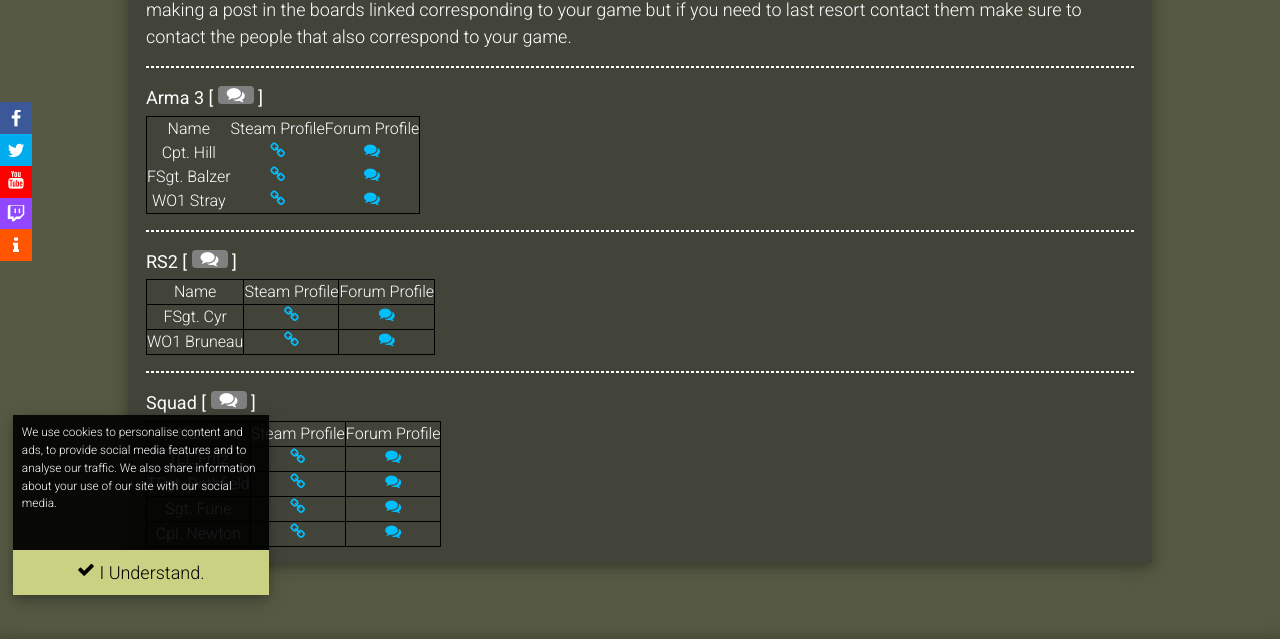
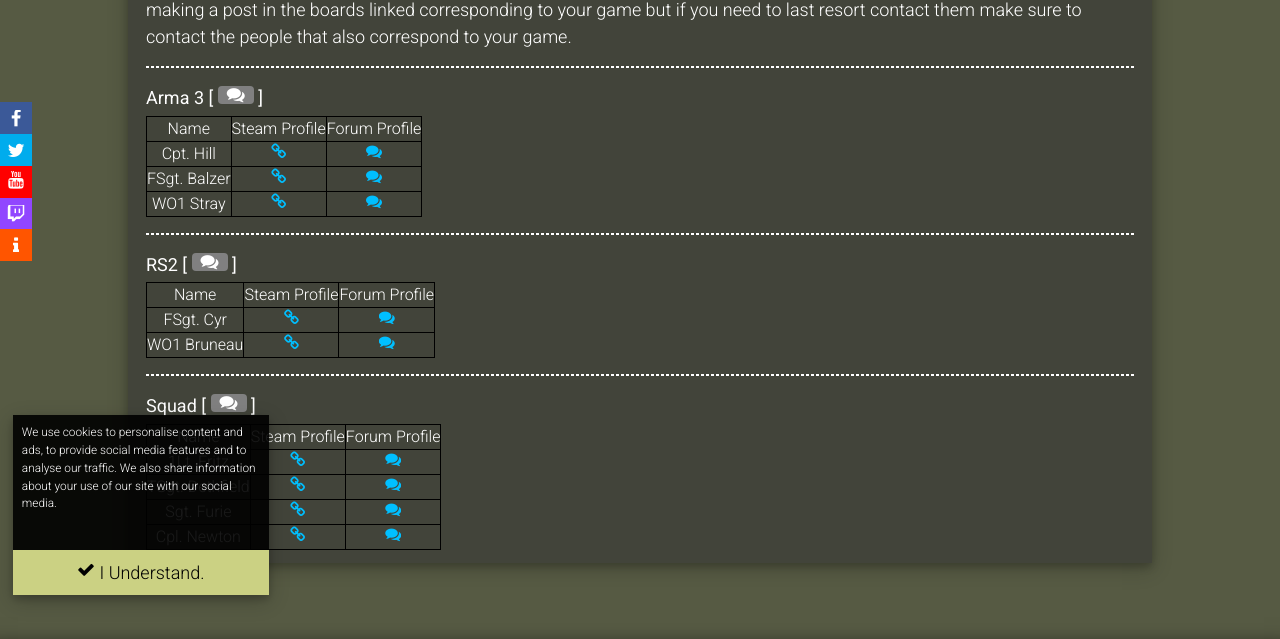
Before and after one commit to Xegion/29th.github.io, a Jekyll site: the page built from contact.html, in a window 1280 px wide. Shown: the part 292-931 px from the top of the page. Built offline with Jekyll 4.4.1, drawn with Linux system fonts in a browser that asks for light colours.

Commit message:
Add files via upload

```diff
--- a/contact.html
+++ b/contact.html
@@ -17,25 +17,25 @@ title: Contact
 		<p class="cl-text-other">
 		<b>Arma 3 [ <a href="https://forums.29th.org/categories/%5Bpublic-relations%5D-arma-3" target="_blank"><span class="fa fa-comments board-contact" title="Board"></span></a> ]</b></p>
 		<table style="width: calc(100vw-4vh); margin-left: 2vh; text-align: center; border: 1px solid black;">
-			<tr>
-				<th>Name</th>
-				<th>Steam Profile</th>
-				<th>Forum Profile</th>
+			<tr style="border: 1px solid black;">
+				<th style="border: 1px solid black;">Name</th>
+				<th style="border: 1px solid black;">Steam Profile</th>
+				<th style="border: 1px solid black;">Forum Profile</th>
 			</tr>
-			<tr>
-				<th>Cpt. Hill</th>
-				<th><a href="https://steamcommunity.com/id/rellikplug/" target="_blank"><span class="fa fa-link"></span></a></th>
-				<th><a href="https://forums.29th.org/profile/19/Cpt.%20Hill" target="_blank"><span class="fa fa-comments"></a></th>
+			<tr style="border: 1px solid black;">
+				<th style="border: 1px solid black;">Cpt. Hill</th>
+				<th style="border: 1px solid black;"><a href="https://steamcommunity.com/id/rellikplug/" target="_blank"><span class="fa fa-link"></span></a></th>
+				<th style="border: 1px solid black;"><a href="https://forums.29th.org/profile/19/Cpt.%20Hill" target="_blank"><span class="fa fa-comments"></a></th>
 			</tr>
-			<tr>
-				<th>FSgt. Balzer</th>
-				<th><a href="https://steamcommunity.com/profiles/76561197973258018" target="_blank"><span class="fa fa-link"></a></th>
-				<th><a href="https://forums.29th.org/profile/22/FSgt.%20Balzer" target="_blank"><span class="fa fa-comments"></a></th>
+			<tr style="border: 1px solid black;">
+				<th style="border: 1px solid black;">FSgt. Balzer</th>
+				<th style="border: 1px solid black;"><a href="https://steamcommunity.com/profiles/76561197973258018" target="_blank"><span class="fa fa-link"></a></th>
+				<th style="border: 1px solid black;"><a href="https://forums.29th.org/profile/22/FSgt.%20Balzer" target="_blank"><span class="fa fa-comments"></a></th>
 			</tr>
-			<tr>
-				<th>WO1 Stray</th>
-				<th><a href="https://steamcommunity.com/id/lordretro/" target="_blank"><span class="fa fa-link"></a></th>
-				<th><a href="https://forums.29th.org/profile/4345/WO1%20Stray" target="_blank"><span class="fa fa-comments"></a></th>
+			<tr style="border: 1px solid black;">
+				<th style="border: 1px solid black;">WO1 Stray</th>
+				<th style="border: 1px solid black;"><a href="https://steamcommunity.com/id/lordretro/" target="_blank"><span class="fa fa-link"></a></th>
+				<th style="border: 1px solid black;"><a href="https://forums.29th.org/profile/4345/WO1%20Stray" target="_blank"><span class="fa fa-comments"></a></th>
 			</tr>
 		</table>
 		<hr id="about_rules_divider_two">
```
